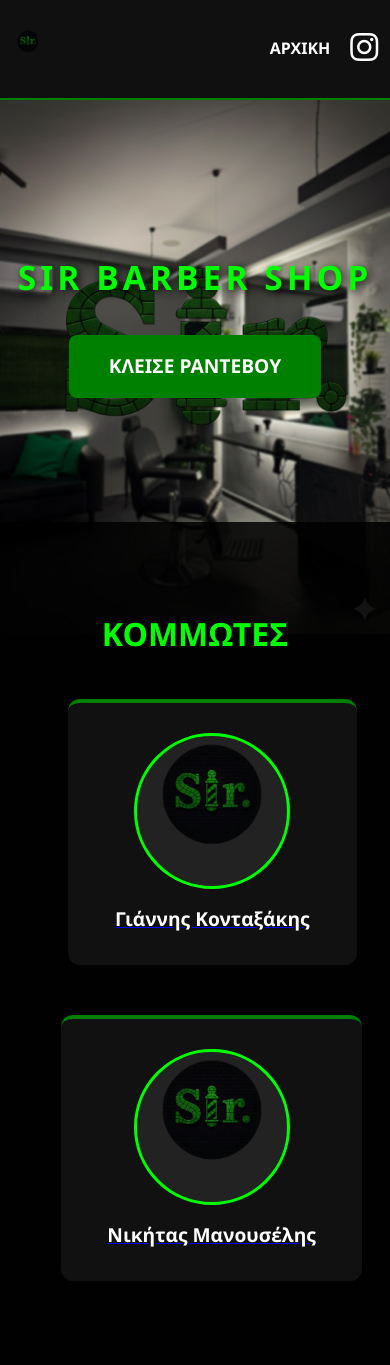
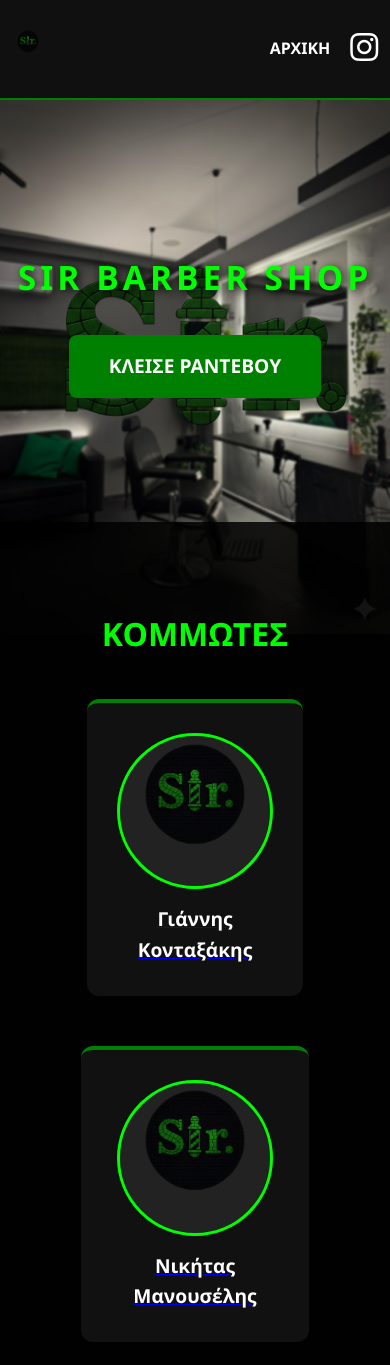
Before and after one commit to Chronjohn/Sir.Barbershop-Site, a plain HTML site: page index.html in a window 390 px wide. Shown: the top 1365 px of the page. Drawn offline with Linux system fonts and the light colour scheme.

Commit message:
Change center barber cards and names on mobile
Restored and updated CSS styles for the website, including layout, colors, and responsiveness.

```diff
--- a/stylesite.css
+++ b/stylesite.css
@@ -112,6 +112,8 @@
     background: rgba(0, 0, 0, 0.85);
     padding: 60px 5%;
     text-align: center;
+    width: 100%;
+    box-sizing: border-box;
 }
 
 .section-title {
@@ -126,6 +128,7 @@
     justify-content: center;
     gap: 30px;
     flex-wrap: wrap;
+    margin: 0 auto;
 }
 
 .barber-card {
@@ -136,7 +139,9 @@
     width: 250px;
     transition: 0.4s;
     text-align: center;
-    margin: 0 auto; /* Κεντράρισμα για desktop-to-mobile transition */
+    display: flex;
+    flex-direction: column;
+    align-items: center;
 }
 
 .barber-card:hover {
@@ -462,27 +467,32 @@
 
     .modal-box { padding: 20px; }
 
-    /* ΔΙΟΡΘΩΣΗ: Κεντράρισμα όλου του κουτιού και του περιεχομένου */
-    .barbers-grid {
+    /* Ενοποιημένη ρύθμιση για απόλυτο κεντράρισμα καρτών Barbers & Services */
+    .barbers-grid, .services-grid {
         display: flex;
         flex-direction: column;
         align-items: center;
         justify-content: center;
+        width: 100%;
+        margin: 0 auto;
     }
 
-    .barber-card {
-        width: 90%;
+    .barber-card, .service-card {
+        width: 85%;
         max-width: 300px;
-        margin: 0 auto 20px auto !important; /* Κεντράρει το κουτί οριζόντια */
-        display: block;
+        margin: 0 auto 20px auto !important;
+        box-sizing: border-box;
     }
 
-    .barber-card h3 {
+    .barber-card h3, .service-card h3, .service-price {
         text-align: center !important;
         width: 100%;
     }
 
     .barber-card-link {
         text-align: center !important;
+        display: flex;
+        flex-direction: column;
+        align-items: center;
     }
 }
```
